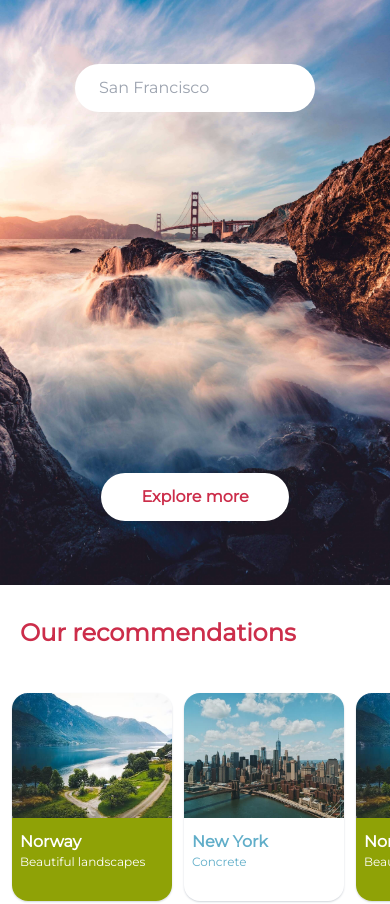
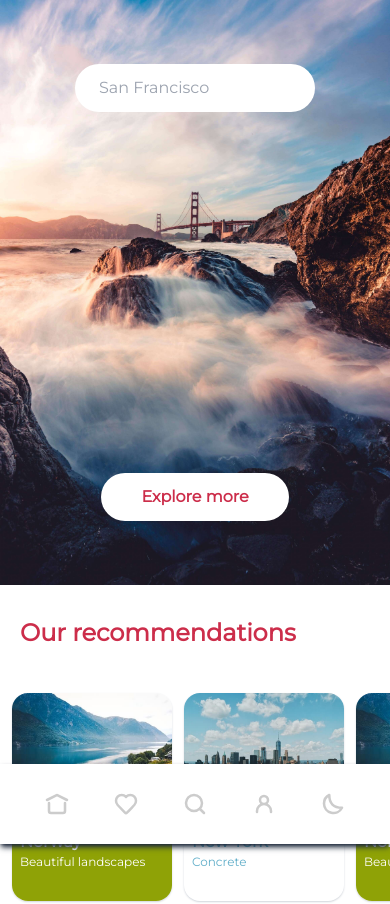
Before and after one commit to itsAmauriDev/PlatziTravel, a website: page public/index.html in a window 390 px wide. Shown: the top 904 px of the page. Drawn offline with Linux system fonts and the light colour scheme.

Commit message:
Add tab Bar

```diff
--- a/public/index.html
+++ b/public/index.html
@@ -1,5 +1,5 @@
 <!DOCTYPE html>
-<html lang="en">
+<html lang="en" class="scroll-smooth">
   <head>
     <meta charset="UTF-8" />
     <meta http-equiv="X-UA-Compatible" content="IE=edge" />
@@ -16,7 +16,6 @@
   <body class="font-Montserrat">
     <header>
       <nav></nav>
-      <div id="tabBar"></div>
     </header>
     <main>
       <section class="relative" id="home">
@@ -161,5 +160,89 @@
       </ul>
       <div></div>
     </footer>
+    <div
+      id="tabBar"
+      class="w-full h-20 sticky bottom-0 flex justify-evenly items-center bg-white shadow-md shadow-slate-800 lg:hidden"
+    >
+      <a href="#home">
+        <svg
+          width="24px"
+          height="24px"
+          viewBox="0 0 24 24"
+          stroke-width="2.54"
+          fill="none"
+          stroke="#cccccc"
+        >
+          <path
+            d="M2 8l9.732-4.866a.6.6 0 01.536 0L22 8M20 11v8a2 2 0 01-2 2H6a2 2 0 01-2-2v-8"
+            stroke-linecap="round"
+            stroke-linejoin="round"
+          ></path>
+        </svg>
+      </a>
+      <a href="#recommendations">
+        <svg
+          width="24px"
+          height="24px"
+          stroke-width="2.5"
+          viewBox="0 0 24 24"
+          fill="none"
+          stroke="#cccccc"
+        >
+          <path
+            d="M22 8.862a5.95 5.95 0 01-1.654 4.13c-2.441 2.531-4.809 5.17-7.34 7.608-.581.55-1.502.53-2.057-.045l-7.295-7.562c-2.205-2.286-2.205-5.976 0-8.261a5.58 5.58 0 018.08 0l.266.274.265-.274A5.612 5.612 0 0116.305 3c1.52 0 2.973.624 4.04 1.732A5.95 5.95 0 0122 8.862z"
+            stroke-linejoin="round"
+          ></path>
+        </svg>
+      </a>
+      <a href="#trending">
+        <svg
+          width="24px"
+          height="24px"
+          viewBox="0 0 24 24"
+          stroke-width="2.5"
+          fill="none"
+          stroke="#cccccc"
+        >
+          <path
+            d="M17 17l4 4M3 11a8 8 0 1016 0 8 8 0 00-16 0z"
+            stroke-linecap="round"
+            stroke-linejoin="round"
+          ></path>
+        </svg>
+      </a>
+      <a href="#">
+        <svg
+          width="24px"
+          height="24px"
+          stroke-width="2.5"
+          viewBox="0 0 24 24"
+          fill="none"
+          stroke="#cccccc"
+        >
+          <path
+            d="M5 20v-1a7 7 0 017-7v0a7 7 0 017 7v1M12 12a4 4 0 100-8 4 4 0 000 8z"
+            stroke-linecap="round"
+            stroke-linejoin="round"
+          ></path>
+        </svg>
+      </a>
+      <button id="darkMobile">
+        <svg
+          width="24px"
+          height="24px"
+          stroke-width="2.54"
+          viewBox="0 0 24 24"
+          fill="none"
+          stroke="#cccccc"
+        >
+          <path
+            d="M3 11.507a9.493 9.493 0 0018 4.219c-8.507 0-12.726-4.22-12.726-12.726A9.494 9.494 0 003 11.507z"
+            stroke-linecap="round"
+            stroke-linejoin="round"
+          ></path>
+        </svg>
+      </button>
+    </div>
   </body>
 </html>
```
Also changed, not shown: public/css/tailwind.css.
